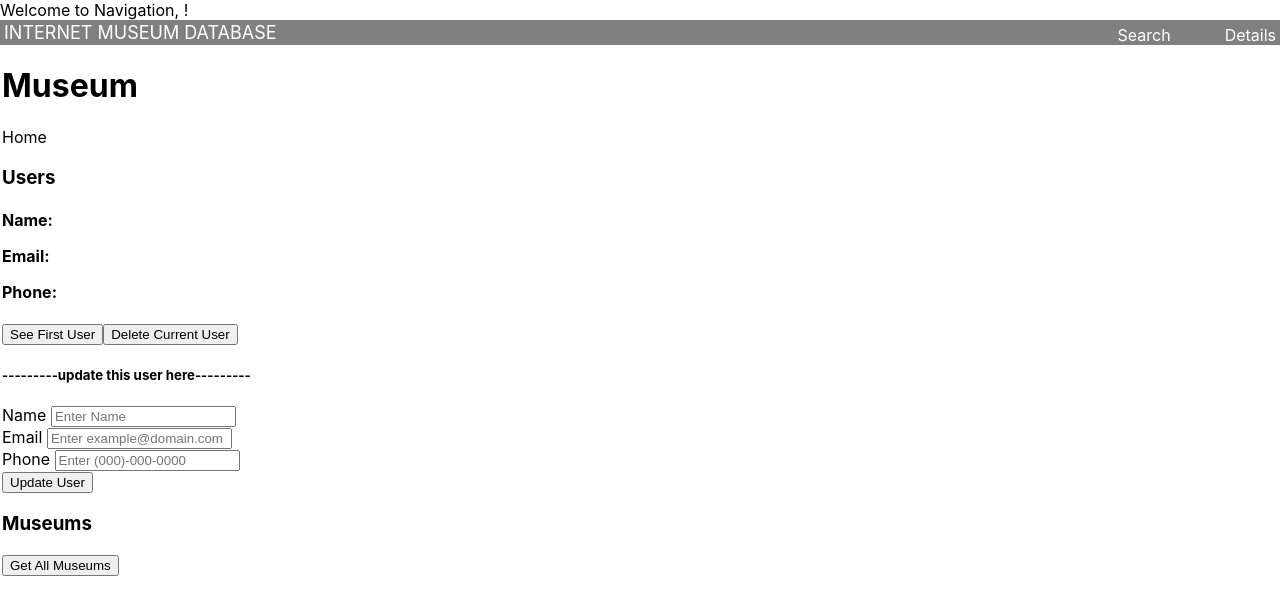
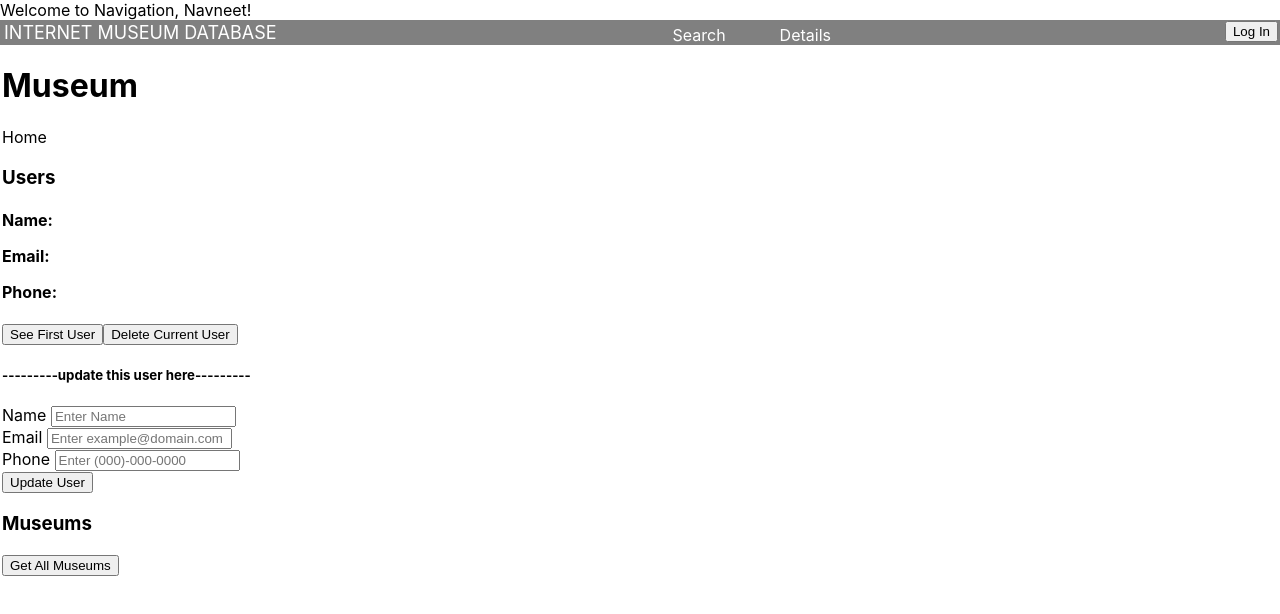
Before and after one commit to kshitijnair/CS5610-museum, a React (Create React App) app in the folder client/museum/: page / in a window 1280 px wide. Shown: the top 614 px of the page. Built offline with nearby package versions, Linux system fonts and the light colour scheme.

Commit message:
Implemented Auth0 to to have a Login and Logout user

```diff
--- a/client/museum/package.json
+++ b/client/museum/package.json
@@ -3,6 +3,7 @@
   "version": "0.1.0",
   "private": true,
   "dependencies": {
+    "@auth0/auth0-react": "^1.12.0",
     "@testing-library/jest-dom": "^5.16.5",
     "@testing-library/react": "^13.4.0",
     "@testing-library/user-event": "^13.5.0",
--- a/client/museum/src/App.js
+++ b/client/museum/src/App.js
@@ -16,7 +16,7 @@ function App() {
 
   return (
     <>
-      <Navigation></Navigation>
+      <Navigation name="Navneet"></Navigation>
       <div className="container">
         <h1>Museum </h1>
         <Routes>
--- /dev/null
+++ b/client/museum/src/auth/auth0-provider-with-history.js
@@ -0,0 +1,30 @@
+import React from "react";
+import { useNavigate } from "react-router-dom";
+import { Auth0Provider } from "@auth0/auth0-react";
+// require("dotenv").config();
+
+const Auth0ProviderWithHistory = ({ children }) => {
+  //   const domain = process.env.REACT_APP_AUTH0_DOMAIN;
+  //   const clientId = process.env.REACT_APP_AUTH0_CLIENT_ID;
+  const domain = "dev-zpiol3kr8naftnb7.us.auth0.com";
+  const clientId = "xoBTkmjj5GTbk2CE19FUTcNVfvNPQSFj";
+
+  const navigate = useNavigate();
+
+  const onRedirectCallback = (appState) => {
+    navigate(appState?.returnTo || window.location.pathname);
+  };
+
+  return (
+    <Auth0Provider
+      domain={domain}
+      clientId={clientId}
+      redirectUri={window.location.origin}
+      onRedirectCallback={onRedirectCallback}
+    >
+      {children}
+    </Auth0Provider>
+  );
+};
+
+export default Auth0ProviderWithHistory;
--- a/client/museum/src/components/Navigation.js
+++ b/client/museum/src/components/Navigation.js
@@ -1,5 +1,6 @@
 import React from "react";
 import { Link, useMatch, useResolvedPath } from "react-router-dom";
+import AuthNav from "./auth-nav";
 
 const Navigation = ({ name }) => {
   return (
@@ -13,6 +14,7 @@ const Navigation = ({ name }) => {
           <CustomLink to="/search">Search</CustomLink>
           <CustomLink to="/details">Details</CustomLink>
         </ul>
+        <AuthNav />
       </nav>
     </div>
   );
--- /dev/null
+++ b/client/museum/src/components/auth-nav.js
@@ -0,0 +1,10 @@
+import React from "react";
+import AuthenticationButton from "./authentication-button";
+
+const AuthNav = () => (
+  <div className="navbar-nav ml-auto">
+    <AuthenticationButton />
+  </div>
+);
+
+export default AuthNav;
--- /dev/null
+++ b/client/museum/src/components/authentication-button.js
@@ -0,0 +1,14 @@
+import React from "react";
+
+import LoginButton from "./login-button";
+import LogoutButton from "./logout-button";
+
+import { useAuth0 } from "@auth0/auth0-react";
+
+const AuthenticationButton = () => {
+  const { isAuthenticated } = useAuth0();
+
+  return isAuthenticated ? <LogoutButton /> : <LoginButton />;
+};
+
+export default AuthenticationButton;
--- /dev/null
+++ b/client/museum/src/components/login-button.js
@@ -0,0 +1,16 @@
+import React from "react";
+import { useAuth0 } from "@auth0/auth0-react";
+
+const LoginButton = () => {
+  const { loginWithRedirect } = useAuth0();
+  return (
+    <button
+      className="btn btn-primary btn-block"
+      onClick={() => loginWithRedirect()}
+    >
+      Log In
+    </button>
+  );
+};
+
+export default LoginButton;
--- /dev/null
+++ b/client/museum/src/components/logout-button.js
@@ -0,0 +1,20 @@
+import React from "react";
+import { useAuth0 } from "@auth0/auth0-react";
+
+const LogoutButton = () => {
+  const { logout } = useAuth0();
+  return (
+    <button
+      className="btn btn-danger btn-block"
+      onClick={() =>
+        logout({
+          returnTo: window.location.origin,
+        })
+      }
+    >
+      Log Out
+    </button>
+  );
+};
+
+export default LogoutButton;
--- a/client/museum/src/index.js
+++ b/client/museum/src/index.js
@@ -4,12 +4,15 @@ import "./index.css";
 import App from "./App";
 import reportWebVitals from "./reportWebVitals";
 import { BrowserRouter } from "react-router-dom";
+import Auth0ProviderWithHistory from "./auth/auth0-provider-with-history";
 
 const root = ReactDOM.createRoot(document.getElementById("root"));
 root.render(
   <React.StrictMode>
     <BrowserRouter>
-      <App />
+      <Auth0ProviderWithHistory>
+        <App />
+      </Auth0ProviderWithHistory>
     </BrowserRouter>
   </React.StrictMode>
 );
```
Also changed, not shown: client/museum/src/components/signup-button.js (added, +20 -0 lines), 1 other file (tests, documents, lock files or other folders).
